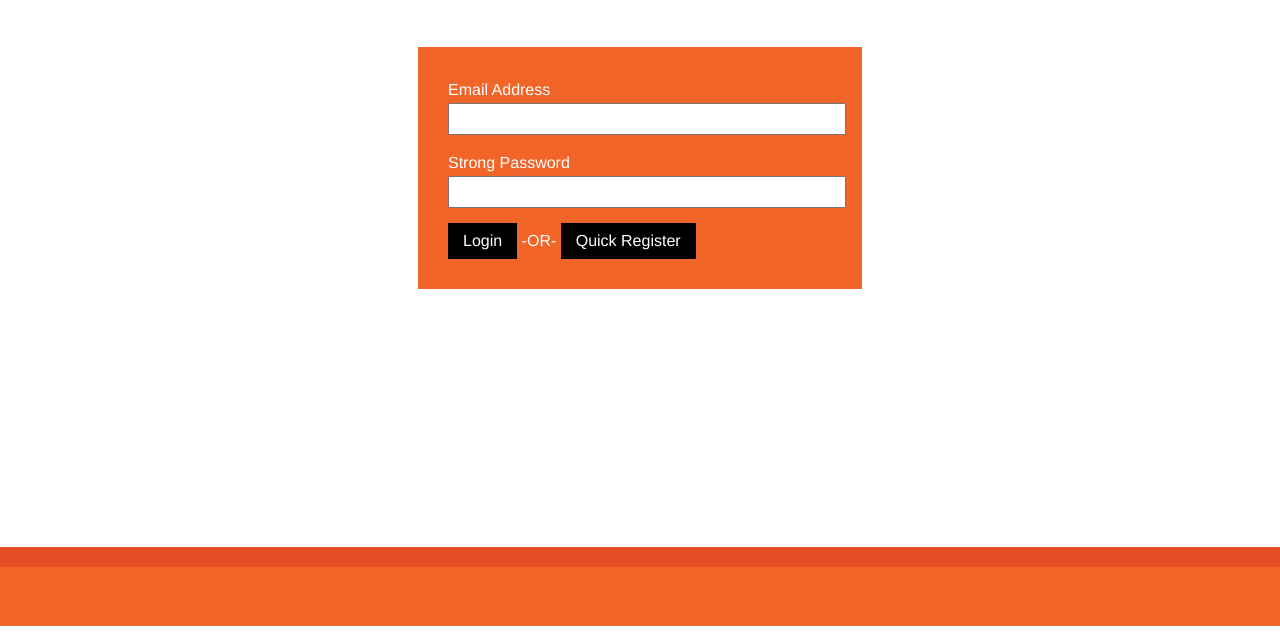
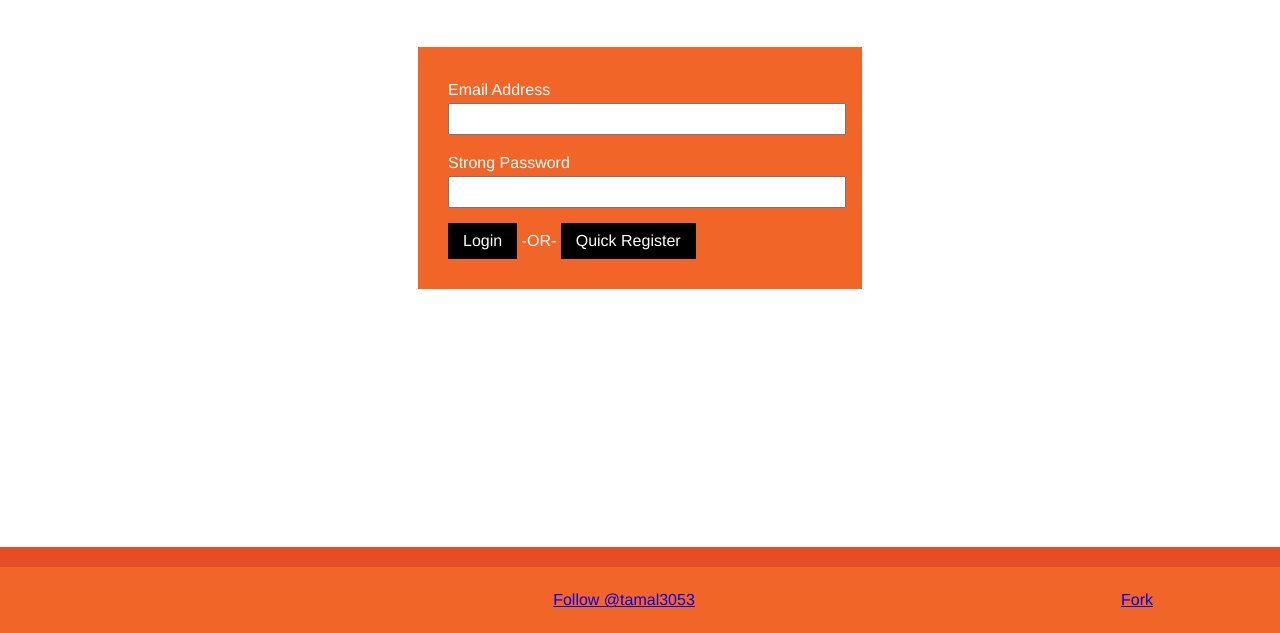
Before and after one commit to tamal3053/Snippets-JavaScript-Firebase, a plain HTML site: page index.html in a window 1280 px wide. Shown: the part 220-853 px from the top of the page. Drawn offline with Linux system fonts and the light colour scheme; no server answers.

Commit message:
Added Footer

```diff
--- a/index.html
+++ b/index.html
@@ -42,8 +42,14 @@
     <!-- #main-container -->
 
     <div class="footer-container" id="footer-container">
-        <footer class="wrapper">
-            <h3></h3>
+        <footer class="wrapper" style="text-align: center">
+            <!-- Place this tag where you want the button to render. -->
+            <a class="github-button" href="https://github.com/tamal3053" data-style="mega" data-count-href="/tamal3053/followers" data-count-api="/users/tamal3053#followers" data-count-aria-label="# followers on GitHub" aria-label="Follow @tamal3053 on GitHub">Follow @tamal3053</a>
+            <!-- Place this tag where you want the button to render. -->
+            <a class="github-button" style="float:right" href="https://github.com/tamal3053/Snippets-JavaScript-Firebase/fork" data-style="mega" data-count-href="/tamal3053/Snippets-JavaScript-Firebase/network" data-count-api="/repos/tamal3053/Snippets-JavaScript-Firebase#forks_count"
+                data-count-aria-label="# forks on GitHub" aria-label="Fork tamal3053/Snippets-JavaScript-Firebase on GitHub">Fork</a>
+            <!-- Place this tag in your head or just before your close body tag. -->
+            <script async defer src="https://buttons.github.io/buttons.js"></script>
         </footer>
     </div>
 
```
